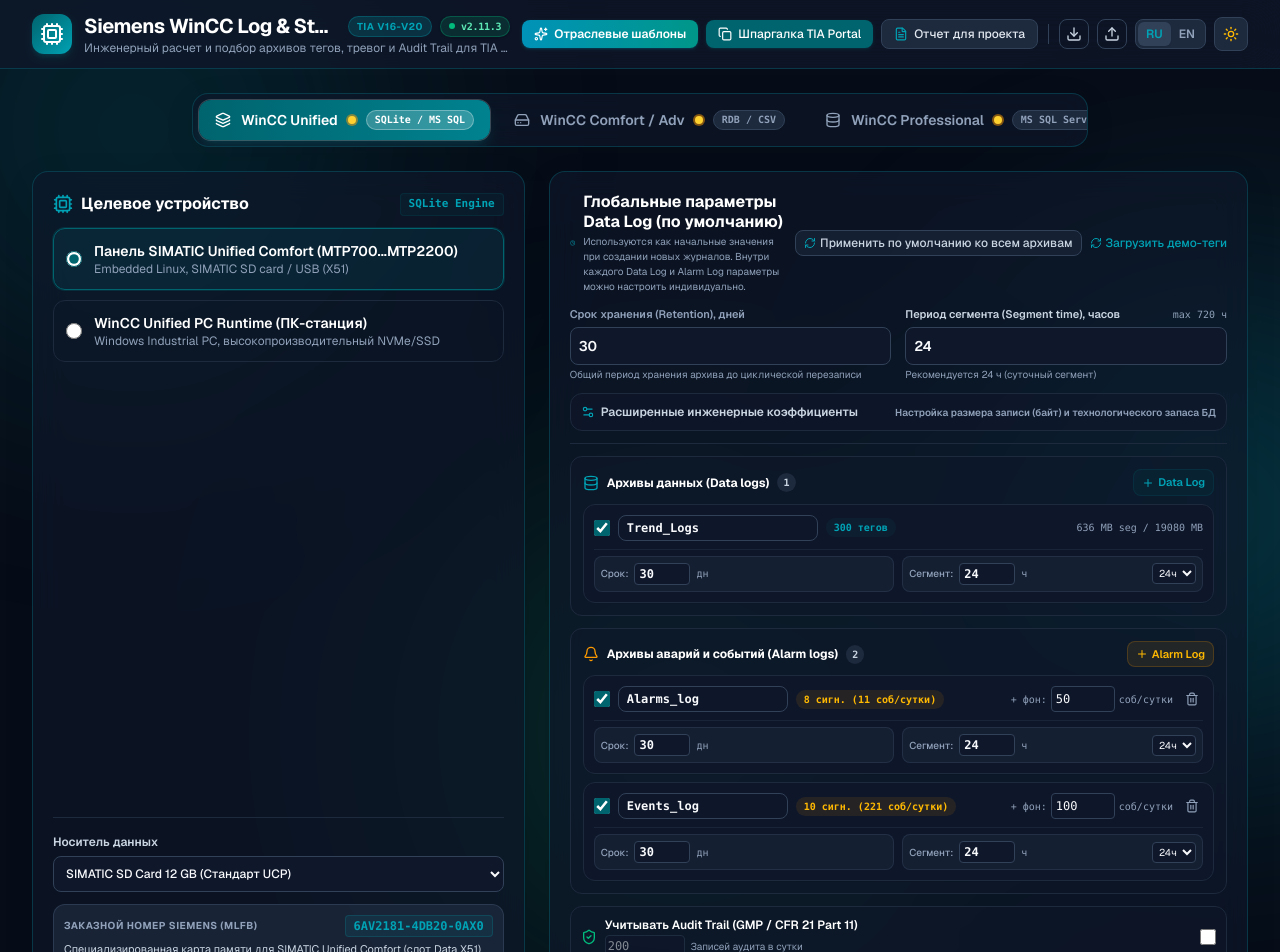
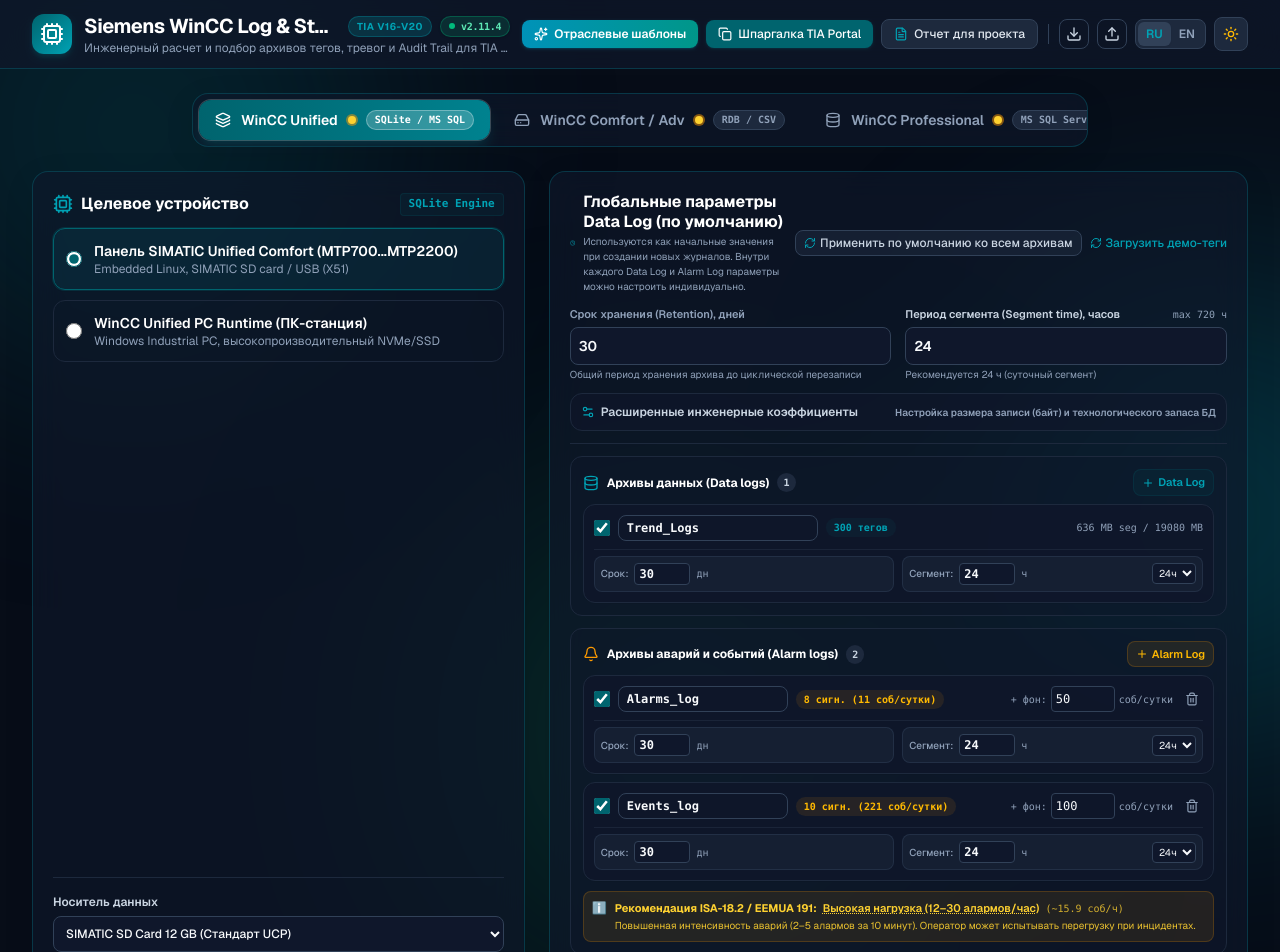
Before and after one commit to M-Galymzhan/wincc-log-architect, a Next.js app: page / in a window 1280 px wide. Shown: the top 952 px of the page. Built offline with nearby package versions, Linux system fonts and the light colour scheme.

Commit message:
feat(alarms): add ISA-18.2 operator load advisory and update README v2.11.4

```diff
--- a/package.json
+++ b/package.json
@@ -1,6 +1,6 @@
 {
   "name": "wincc-log-architect",
-  "version": "2.11.3",
+  "version": "2.11.4",
   "private": true,
   "scripts": {
     "dev": "next dev",
--- a/scripts/testEngines.ts
+++ b/scripts/testEngines.ts
@@ -1311,6 +1311,66 @@ async function runAsyncTests() {
     assert(formatSegTime(24) === '1.00:00:00', `TIA Time Format: 24h formats to 1.00:00:00, got ${formatSegTime(24)}`);
     assert(formatSegTime(12) === '0.12:00:00', `TIA Time Format: 12h formats to 0.12:00:00, got ${formatSegTime(12)}`);
     assert(formatSegTime(168) === '7.00:00:00', `TIA Time Format: 168h formats to 7.00:00:00, got ${formatSegTime(168)}`);
+
+    // --- Test Suite 15: ISA-18.2 / EEMUA 191 Alarm Rate Advisory Suite ---
+    console.log(`\n=== [15] ISA-18.2 / EEMUA 191 ALARM RATE ADVISORY SUITE ===`);
+    const baseConfigForIsa: UnifiedConfig = {
+      deviceType: 'ucp',
+      retentionDays: 30,
+      segmentHours: 24,
+      perEntryBytes: 50,
+      headroomPct: 30,
+      includeAlarms: true,
+      alarmsPerDay: 0,
+      includeAudit: false,
+      auditEntriesPerDay: 0,
+      storageMedium: 'sd_12g',
+      storageSizeGb: 12,
+    };
+
+    // 15.1 Acceptable rate (<6 alarms/hr = <144 alarms/day)
+    const resAcceptable = calculateUnified([], {
+      ...baseConfigForIsa,
+      alarmLogs: [{ id: 'al_acc', name: 'Alarms', entriesPerDay: 72, enabled: true }],
+    });
+    assert(resAcceptable.isa18AlarmAssessment?.status === 'acceptable', `ISA-18.2: 72 alarms/day is acceptable, got ${resAcceptable.isa18AlarmAssessment?.status}`);
+    assert(resAcceptable.isa18AlarmAssessment?.alarmsPerHour === 3, `ISA-18.2: 72 alarms/day = 3 alarms/hr, got ${resAcceptable.isa18AlarmAssessment?.alarmsPerHour}`);
+
+    // 15.2 Manageable rate (6-12 alarms/hr = 144-288 alarms/day)
+    const resManageable = calculateUnified([], {
+      ...baseConfigForIsa,
+      alarmLogs: [{ id: 'al_man', name: 'Alarms', entriesPerDay: 216, enabled: true }],
+    });
+    assert(resManageable.isa18AlarmAssessment?.status === 'manageable', `ISA-18.2: 216 alarms/day is manageable, got ${resManageable.isa18AlarmAssessment?.status}`);
+    assert(resManageable.isa18AlarmAssessment?.alarmsPerHour === 9, `ISA-18.2: 216 alarms/day = 9 alarms/hr, got ${resManageable.isa18AlarmAssessment?.alarmsPerHour}`);
+
+    // 15.3 Demanding rate (12-30 alarms/hr = 288-720 alarms/day)
+    const resDemanding = calculateUnified([], {
+      ...baseConfigForIsa,
+      alarmLogs: [{ id: 'al_dem', name: 'Alarms', entriesPerDay: 480, enabled: true }],
+    });
+    assert(resDemanding.isa18AlarmAssessment?.status === 'demanding', `ISA-18.2: 480 alarms/day is demanding, got ${resDemanding.isa18AlarmAssessment?.status}`);
+    assert(resDemanding.isa18AlarmAssessment?.alarmsPerHour === 20, `ISA-18.2: 480 alarms/day = 20 alarms/hr, got ${resDemanding.isa18AlarmAssessment?.alarmsPerHour}`);
+
+    // 15.4 Overload rate (>30 alarms/hr = >720 alarms/day)
+    const resOverload = calculateUnified([], {
+      ...baseConfigForIsa,
+      alarmLogs: [{ id: 'al_ovl', name: 'Alarms', entriesPerDay: 960, enabled: true }],
+    });
+    assert(resOverload.isa18AlarmAssessment?.status === 'overload', `ISA-18.2: 960 alarms/day is overload, got ${resOverload.isa18AlarmAssessment?.status}`);
+    assert(resOverload.isa18AlarmAssessment?.alarmsPerHour === 40, `ISA-18.2: 960 alarms/day = 40 alarms/hr, got ${resOverload.isa18AlarmAssessment?.alarmsPerHour}`);
+
+    // 15.5 Alarm Tags summation into ISA-18.2
+    const resWithAlarmTags = calculateUnified([], {
+      ...baseConfigForIsa,
+      alarmLogs: [{ id: 'al_tags', name: 'Alarms', entriesPerDay: 0, enabled: true }],
+      alarmTags: [
+        { id: 'at1', name: 'Pump_Trip', alarmClass: 'Alarm', triggerType: 'digital', eventsPerDay: 10, count: 5, alarmLogId: 'al_tags' }, // 50 events
+        { id: 'at2', name: 'High_Temp', alarmClass: 'Alarm', triggerType: 'analog', eventsPerDay: 22, count: 1, alarmLogId: 'al_tags' },  // 22 events
+      ],
+    });
+    assert(resWithAlarmTags.isa18AlarmAssessment?.totalAlarmsPerDay === 72, `ISA-18.2: sums alarm tags correctly (50+22=72), got ${resWithAlarmTags.isa18AlarmAssessment?.totalAlarmsPerDay}`);
+    assert(resWithAlarmTags.isa18AlarmAssessment?.status === 'acceptable', `ISA-18.2: tag-derived rate is acceptable, got ${resWithAlarmTags.isa18AlarmAssessment?.status}`);
   }
 
   console.log(`\n========================================`);
--- a/src/components/Header.tsx
+++ b/src/components/Header.tsx
@@ -51,11 +51,11 @@ export const Header: React.FC<HeaderProps> = ({
                   href="https://github.com/M-Galymzhan/wincc-log-architect/commits/main"
                   target="_blank"
                   rel="noopener noreferrer"
-                  title={lang === 'ru' ? 'Релиз v2.11.3 (кликните для просмотра коммитов на GitHub)' : 'Release v2.11.3 (click to view GitHub commits)'}
+                  title={lang === 'ru' ? 'Релиз v2.11.4 (кликните для просмотра коммитов на GitHub)' : 'Release v2.11.4 (click to view GitHub commits)'}
                   className="text-[10px] font-mono font-bold tracking-tight px-1.5 sm:px-2 py-0.5 rounded-full bg-emerald-500/15 hover:bg-emerald-500/25 text-emerald-700 dark:text-emerald-300 border border-emerald-500/30 flex items-center gap-1 sm:gap-1.5 shadow-sm transition-all cursor-pointer active:scale-95 whitespace-nowrap shrink-0"
                 >
                   <span className="w-1.5 h-1.5 rounded-full bg-emerald-500 animate-pulse shrink-0" />
-                  <span>v2.11.3</span>
+                  <span>v2.11.4</span>
                 </a>
               </div>
               <p className="text-xs text-slate-500 dark:text-slate-400 truncate hidden md:block">
--- a/src/components/tabs/UnifiedTab.tsx
+++ b/src/components/tabs/UnifiedTab.tsx
@@ -1081,7 +1081,38 @@ export const UnifiedTab: React.FC<UnifiedTabProps> = ({
                   })}
                 </div>
               )}
-            </div>
+
+            {/* ISA-18.2 / EEMUA 191 Alarm Rate Advisory (Non-blocking Engineering Recommendation) */}
+            {result.isa18AlarmAssessment && result.isa18AlarmAssessment.totalAlarmsPerDay > 0 && (
+              <div className={`mt-2.5 p-2 rounded-lg border text-[11px] flex items-start gap-2 ${
+                result.isa18AlarmAssessment.status === 'acceptable'
+                  ? 'bg-emerald-500/10 border-emerald-500/20 text-emerald-800 dark:text-emerald-300'
+                  : result.isa18AlarmAssessment.status === 'manageable'
+                  ? 'bg-blue-500/10 border-blue-500/20 text-blue-800 dark:text-blue-300'
+                  : result.isa18AlarmAssessment.status === 'demanding'
+                  ? 'bg-amber-500/10 border-amber-500/20 text-amber-800 dark:text-amber-300'
+                  : 'bg-rose-500/10 border-rose-500/20 text-rose-800 dark:text-rose-300'
+              }`}>
+                <span className="shrink-0 text-xs">ℹ️</span>
+                <div className="flex-1 min-w-0">
+                  <div className="flex items-center gap-1.5 flex-wrap">
+                    <span className="font-bold">
+                      {lang === 'ru' ? 'Рекомендация ISA-18.2 / EEMUA 191:' : 'ISA-18.2 / EEMUA 191 Advisory:'}
+                    </span>
+                    <span className="font-semibold underline decoration-dotted">
+                      {lang === 'ru' ? result.isa18AlarmAssessment.labelRu : result.isa18AlarmAssessment.labelEn}
+                    </span>
+                    <span className="font-mono text-[10px] opacity-80">
+                      (~{result.isa18AlarmAssessment.alarmsPerHour} {lang === 'ru' ? 'соб/ч' : 'alm/h'})
+                    </span>
+                  </div>
+                  <p className="text-[10px] opacity-90 mt-0.5 leading-snug">
+                    {lang === 'ru' ? result.isa18AlarmAssessment.descRu : result.isa18AlarmAssessment.descEn}
+                  </p>
+                </div>
+              </div>
+            )}
+          </div>
 
             {/* Section 3: Audit Trail Toggle */}
             <div className="flex items-center justify-between p-2.5 rounded-xl border border-slate-200/80 dark:border-slate-800 bg-slate-50/50 dark:bg-slate-900/40">
--- a/src/lib/calculator/unifiedEngine.ts
+++ b/src/lib/calculator/unifiedEngine.ts
@@ -1,4 +1,4 @@
-import { UnifiedTag, UnifiedConfig, UnifiedResult, Language } from '../types';
+import { UnifiedTag, UnifiedConfig, UnifiedResult, Language, Isa18AlarmAssessment } from '../types';
 import { calculateUnifiedNetwork } from './networkEngine';
 
 export function getDataTypeBytes(dataType: UnifiedTag['dataType'] | undefined, baseBytes: number = 50): number {
@@ -405,6 +405,48 @@ export function calculateUnified(
     );
   }
 
+  // ISA-18.2 / EEMUA 191 Alarm Load Assessment (Advisory only)
+  const totalAlarmEntriesPerDay = logItems
+    .filter((i) => i.enabled && i.category === 'alarm')
+    .reduce((sum, i) => sum + i.entriesPerDay, 0);
+
+  const alarmsPerHour = Math.round((totalAlarmEntriesPerDay / 24) * 10) / 10;
+  let isaStatus: 'acceptable' | 'manageable' | 'demanding' | 'overload' = 'acceptable';
+  let isaLabelRu = 'Оптимально (<6 алармов/час)';
+  let isaLabelEn = 'Acceptable (<6 alarms/hr)';
+  let isaDescRu = 'Штатная нагрузка оператора по ISA-18.2 / EEMUA 191 (≤1 аларм за 10 минут).';
+  let isaDescEn = 'Manageable operator workload per ISA-18.2 / EEMUA 191 (≤1 alarm per 10 min).';
+
+  if (alarmsPerHour > 30) {
+    isaStatus = 'overload';
+    isaLabelRu = 'Перегрузка (>30 алармов/час)';
+    isaLabelEn = 'Overload (>30 alarms/hr)';
+    isaDescRu = 'Высокий риск пропуска критических аварий (лавина алармов / Alarm Flood по ISA-18.2). Рекомендуется рационализация и фильтрация дребезга.';
+    isaDescEn = 'Severe operator overload & Alarm Flood risk per ISA-18.2. Alarm rationalization and deadband filtering recommended.';
+  } else if (alarmsPerHour > 12) {
+    isaStatus = 'demanding';
+    isaLabelRu = 'Высокая нагрузка (12–30 алармов/час)';
+    isaLabelEn = 'Demanding (12–30 alarms/hr)';
+    isaDescRu = 'Повышенная интенсивность аварий (2–5 алармов за 10 минут). Оператор может испытывать перегрузку при инцидентах.';
+    isaDescEn = 'High alarm rate (2–5 alarms per 10 min). Operator may experience stress during plant upsets.';
+  } else if (alarmsPerHour > 6) {
+    isaStatus = 'manageable';
+    isaLabelRu = 'Умеренная нагрузка (6–12 алармов/час)';
+    isaLabelEn = 'Manageable (6–12 alarms/hr)';
+    isaDescRu = 'Приемлемый уровень нагрузки (1–2 аларма за 10 минут) согласно EEMUA 191.';
+    isaDescEn = 'Manageable alarm rate (1–2 alarms per 10 min) according to EEMUA 191.';
+  }
+
+  const isa18AlarmAssessment: Isa18AlarmAssessment = {
+    totalAlarmsPerDay: totalAlarmEntriesPerDay,
+    alarmsPerHour,
+    status: isaStatus,
+    labelRu: isaLabelRu,
+    labelEn: isaLabelEn,
+    descRu: isaDescRu,
+    descEn: isaDescEn,
+  };
+
   return {
     totalTags: totalTagsCount,
     totalEntriesPerSec,
@@ -423,5 +465,6 @@ export function calculateUnified(
     logItems,
     totalStorageUsedMb,
     totalStorageUsedGb,
+    isa18AlarmAssessment,
   };
 }
--- a/src/lib/types.ts
+++ b/src/lib/types.ts
@@ -91,6 +91,16 @@ export interface NetworkMetrics {
   recommendationEn: string;
 }
 
+export interface Isa18AlarmAssessment {
+  totalAlarmsPerDay: number;
+  alarmsPerHour: number;
+  status: 'acceptable' | 'manageable' | 'demanding' | 'overload';
+  labelRu: string;
+  labelEn: string;
+  descRu: string;
+  descEn: string;
+}
+
 export interface UnifiedResult {
   totalTags: number;
   totalEntriesPerSec: number;
@@ -110,6 +120,7 @@ export interface UnifiedResult {
   logItems: CalculatedLogItem[];
   totalStorageUsedMb: number;
   totalStorageUsedGb: number;
+  isa18AlarmAssessment?: Isa18AlarmAssessment;
 }
 
 // WINCC COMFORT / ADVANCED
```
Also changed, not shown: 1 other file (tests, documents, lock files or other folders).
